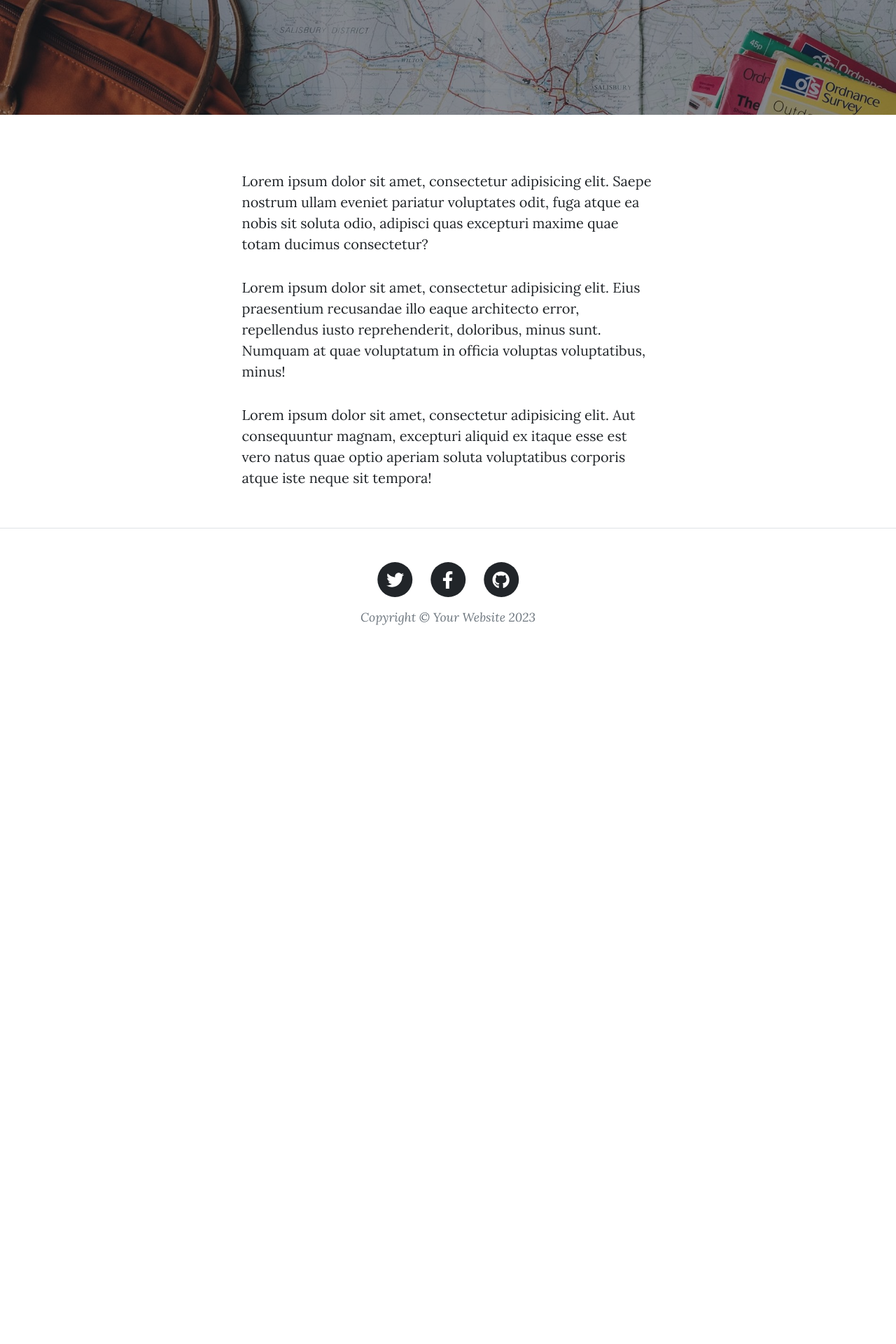
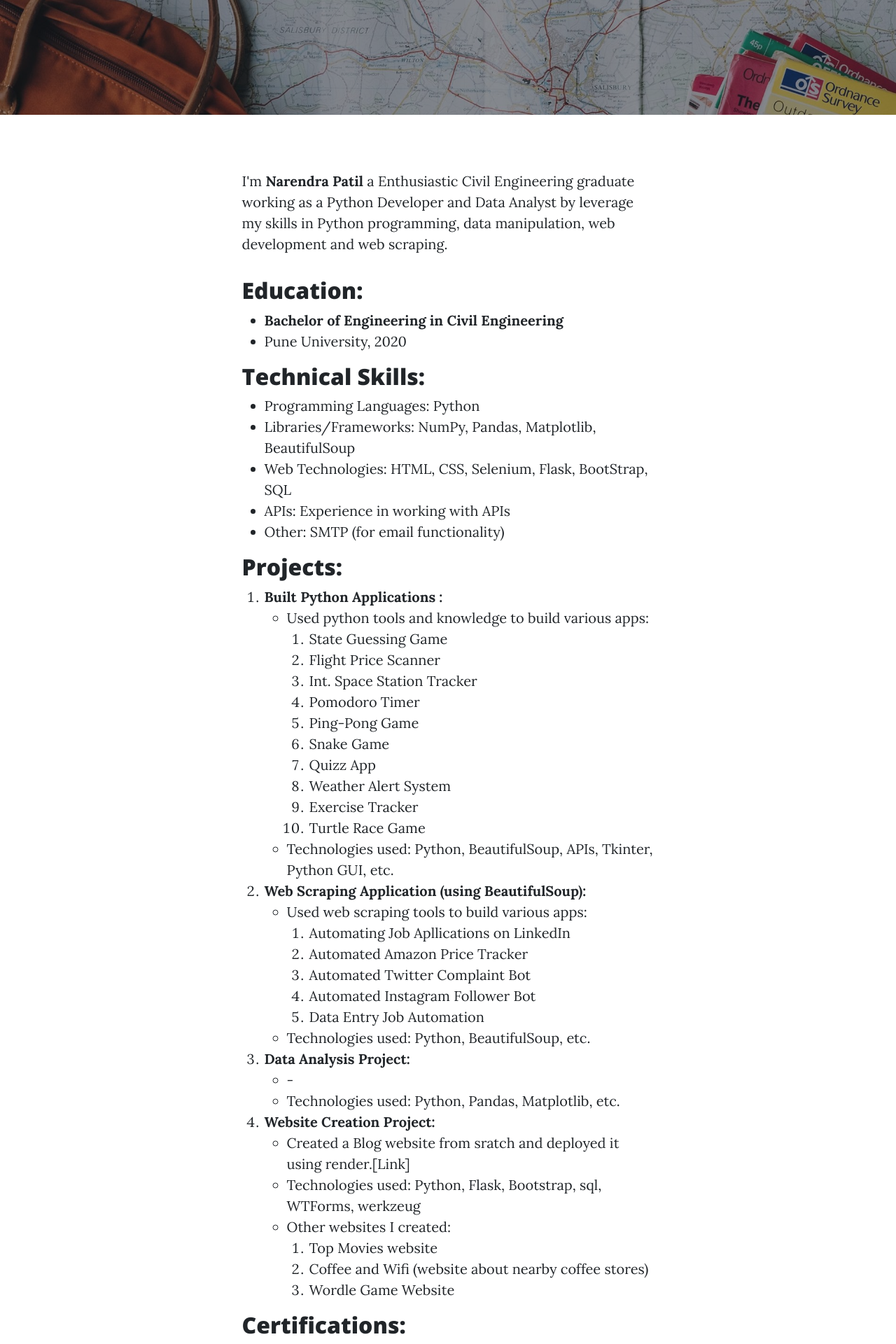
Before and after one commit to Narendraspatil/blogsite-with-users, a Flask app: page /about in a window 1280 px wide. Shown: the part 368-2288 px from the top of the page at 70% size. Before the commit the page ends 1261 px from the top, so only its background shows below. Run offline with Flask 3, Linux system fonts and the light colour scheme; some libraries are stand-ins or nearby versions.

Commit message:
Version 0.0.1:(first stable version) add about information, add contact

```diff
--- a/forms.py
+++ b/forms.py
@@ -27,3 +27,9 @@ class LoginForm(FlaskForm):
 class CommentForm(FlaskForm):
     comment = CKEditorField("comment", validators=[DataRequired()])
     submit = SubmitField("Comment")
+
+class ContactForm(FlaskForm):
+    name = StringField("Name", validators=[DataRequired()])
+    email = StringField("Email Address", validators=[DataRequired()])
+    meassage = StringField("Message", validators=[DataRequired()])
+    submit = SubmitField("Send Message")
--- a/main.py
+++ b/main.py
@@ -1,4 +1,4 @@
-import os
+import os, smtplib
 from datetime import date
 from flask import Flask, abort, render_template, redirect, url_for, flash
 from flask_bootstrap import Bootstrap5
@@ -9,10 +9,14 @@ from flask_sqlalchemy import SQLAlchemy
 from functools import wraps
 from werkzeug.security import generate_password_hash, check_password_hash
 from sqlalchemy.orm import relationship
-from forms import CreatePostForm, RegisterForm, LoginForm, CommentForm
+from forms import CreatePostForm, RegisterForm, LoginForm, CommentForm, ContactForm
+
+sender_email = os.environ.get("SENDER_EMAIL")
+password = os.environ.get("PASSWORD")
+receiver_email = os.environ.get("RECEIVER_EMAIL")
 
 app = Flask(__name__)
-app.config['SECRET_KEY'] = os.environ.get('FLASK_KEY')
+app.config['SECRET_KEY'] = os.environ.get("FLASK_KEY")
 ckeditor = CKEditor(app)
 Bootstrap5(app)
 
@@ -218,10 +222,25 @@ def about():
     return render_template("about.html", logged_in=current_user.is_authenticated)
 
 
-@app.route("/contact")
+@app.route("/contact", methods=["POST", "GET"])
 def contact():
-    return render_template("contact.html", logged_in=current_user.is_authenticated)
+    form=ContactForm()
+    msg_sent=None
+    if form.validate_on_submit():
+        name = form.name.data
+        email = form.email.data
+        message = form.meassage.data
+        with smtplib.SMTP("smtp.office365.com") as connection:
+            connection.starttls()
+            connection.login(user=sender_email, password=password)
+            connection.sendmail(
+                from_addr=sender_email,
+                to_addrs=receiver_email,
+                msg=f"Subject:Website user message \n\nName: {name} \nEmail: {email} \nMessage: {message}"
+            )
+        msg_sent=True
+    return render_template("contact.html", logged_in=current_user.is_authenticated, form=form, msg_sent=msg_sent)
 
 
 if __name__ == "__main__":
-    app.run(debug=True, port=5002)
+    app.run(debug=False)
--- a/templates/about.html
+++ b/templates/about.html
@@ -21,24 +21,102 @@
   <div class="container px-4 px-lg-5">
     <div class="row gx-4 gx-lg-5 justify-content-center">
       <div class="col-md-10 col-lg-8 col-xl-7">
-        <p>
-          Lorem ipsum dolor sit amet, consectetur adipisicing elit. Saepe
-          nostrum ullam eveniet pariatur voluptates odit, fuga atque ea nobis
-          sit soluta odio, adipisci quas excepturi maxime quae totam ducimus
-          consectetur?
-        </p>
-        <p>
-          Lorem ipsum dolor sit amet, consectetur adipisicing elit. Eius
-          praesentium recusandae illo eaque architecto error, repellendus iusto
-          reprehenderit, doloribus, minus sunt. Numquam at quae voluptatum in
-          officia voluptas voluptatibus, minus!
-        </p>
-        <p>
-          Lorem ipsum dolor sit amet, consectetur adipisicing elit. Aut
-          consequuntur magnam, excepturi aliquid ex itaque esse est vero natus
-          quae optio aperiam soluta voluptatibus corporis atque iste neque sit
-          tempora!
-        </p>
+
+        <p>I'm <strong>Narendra Patil</strong> a Enthusiastic Civil Engineering graduate working as a Python Developer and Data Analyst by leverage my skills in Python programming, data manipulation, web development and web scraping.</p>
+
+        <h2>Education:</h2>
+        <ul>
+          <li><strong>Bachelor of Engineering in Civil Engineering</strong></li>
+          <li>Pune University, 2020</li>
+        </ul>
+
+        <h2>Technical Skills:</h2>
+        <ul>
+          <li>Programming Languages: Python</li>
+          <li>Libraries/Frameworks: NumPy, Pandas, Matplotlib, BeautifulSoup</li>
+          <li>Web Technologies: HTML, CSS, Selenium, Flask, BootStrap, SQL</li>
+          <li>APIs: Experience in working with APIs</li>
+          <li>Other: SMTP (for email functionality)</li>
+        </ul>
+
+        <h2>Projects:</h2>
+        <ol>
+          <li>
+            <strong>Built Python Applications :</strong>
+            <ul>
+              <li>Used python tools and knowledge to build various apps:</li>
+                  <ol>
+                    <li>State Guessing Game</li>
+                    <li>Flight Price Scanner</li>
+                    <li>Int. Space Station Tracker</li>
+                    <li>Pomodoro Timer</li>
+                    <li>Ping-Pong Game</li>
+                    <li>Snake Game</li>
+                    <li>Quizz App</li>
+                    <li>Weather Alert System</li>
+                    <li>Exercise Tracker</li>
+                    <li>Turtle Race Game</li>
+                  </ol>
+              <li>Technologies used: Python, BeautifulSoup, APIs, Tkinter, Python GUI, etc.</li>
+            </ul>
+          </li>
+          <li>
+            <strong>Web Scraping Application (using BeautifulSoup):</strong>
+            <ul>
+              <li>Used web scraping tools to build various apps:</li>
+                  <ol>
+                    <li>Automating Job Apllications on LinkedIn</li>
+                    <li>Automated Amazon Price Tracker</li>
+                    <li>Automated Twitter Complaint Bot</li>
+                    <li>Automated Instagram Follower Bot</li>
+                    <li>Data Entry Job Automation</li>
+                  </ol>
+              <li>Technologies used: Python, BeautifulSoup, etc.</li>
+            </ul>
+          </li>
+          <li>
+            <strong>Data Analysis Project:</strong>
+            <ul>
+              <li>-</li>
+              <li>Technologies used: Python, Pandas, Matplotlib, etc.</li>
+            </ul>
+          </li>
+          <li>
+            <strong>Website Creation Project:</strong>
+            <ul>
+              <li>Created a Blog website from sratch and deployed it using render.<a href="https://blog-site-9bew.onrender.com">[Link]</a></li>
+              <li>Technologies used: Python, Flask, Bootstrap, sql, WTForms, werkzeug</li>
+              <li>Other websites I created:</li>
+                  <ol>
+                    <li>Top Movies website</li>
+                    <li>Coffee and Wifi (website about nearby coffee stores)</li>
+                    <li>Wordle Game Website</li>
+                  </ol>
+            </ul>
+          </li>
+        </ol>
+
+        <h2>Certifications:</h2>
+        <ul>
+          <li>
+            <strong>The Complete Python Pro Bootcamp for 2023</strong>
+            <ul>
+              <li>Issuing Platform: Udemy</li>
+              <li>Covered advanced Python concepts and practical applications</li>
+            </ul>
+          </li>
+        </ul>
+
+        <h2>Soft Skills:</h2>
+        <ul>
+          <li><strong>Analytical Thinking:</strong> Developed through extensive preparation and pattern recognition in UPSC exams.</li>
+          <li><strong>Problem Solving:</strong> Applied problem-solving skills to navigate complex political and social issues during UPSC exams.</li>
+          <li><strong>Communication:</strong> Honed communication skills through articulating ideas and arguments in written and verbal formats during UPSC exams.</li>
+          <li><strong>Teamwork:</strong> Demonstrated teamwork capabilities through collaborative efforts in group discussions and team activities related to UPSC exams.</li>
+        </ul>
+
+
+        <h4>Feel Free to reach out:<a href="https://www.linkedin.com/in/narendra-patil-583b242a1/">[Linkedin]</a></h4>
       </div>
     </div>
   </div>
--- a/templates/footer.html
+++ b/templates/footer.html
@@ -13,10 +13,10 @@
                               </a>
                           </li>
                           <li class="list-inline-item">
-                              <a href="#!">
+                              <a href="https://www.linkedin.com/in/narendra-patil-583b242a1/">
                                   <span class="fa-stack fa-lg">
                                       <i class="fas fa-circle fa-stack-2x"></i>
-                                      <i class="fab fa-facebook-f fa-stack-1x fa-inverse"></i>
+                                      <i class="fab fa-linkedin fa-stack-1x fa-inverse"></i>
                                   </span>
                               </a>
                           </li>
```
Also changed, not shown: templates/contact.html (+4 -62 lines).
